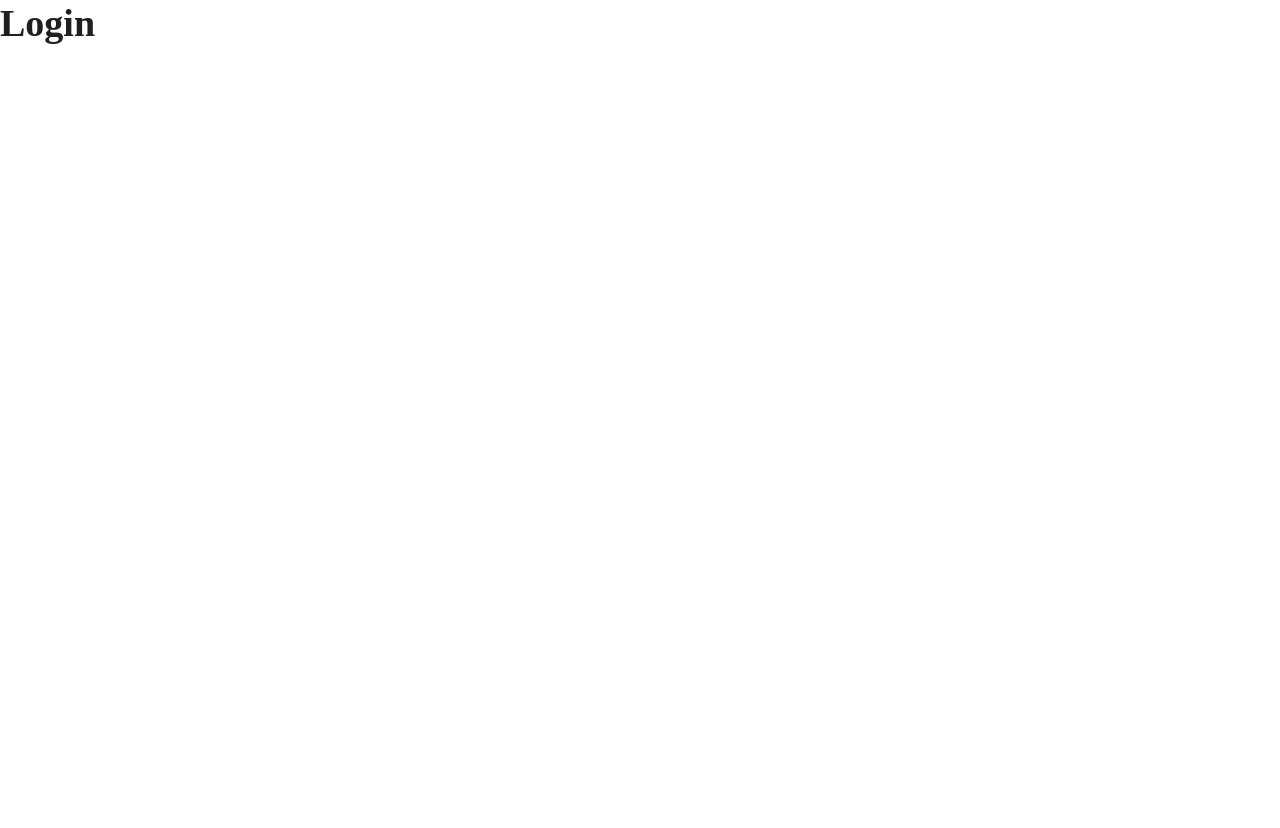
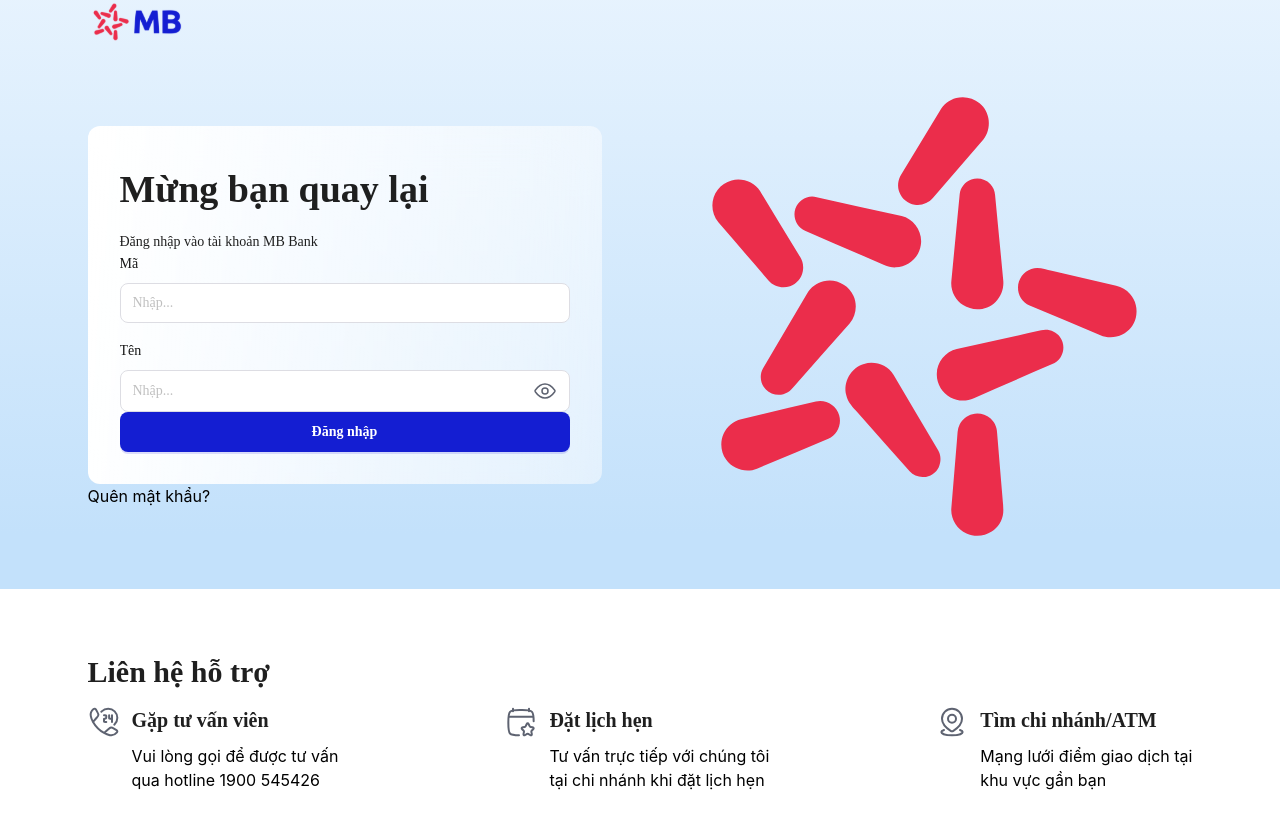
Before and after one commit to chienvuong123/mtb-fe, a React (Vite) app: page /login in a window 1280 px wide. Shown: the top 828 px of the page. Before the commit the page ends 800 px from the top, so only its background shows below. Built offline with nearby package versions, Linux system fonts and the light colour scheme; a web font is replaced by a local one.

Commit message:
feat: implement UI authen

```diff
--- a/src/assets/icons/index.ts
+++ b/src/assets/icons/index.ts
@@ -41,6 +41,7 @@ export { ReactComponent as TickCircle } from './tick-circle.svg';
 export { ReactComponent as WarningIcon } from './warning-2.svg';
 export { ReactComponent as LogoOpenIcon } from './logo_open.svg';
 export { ReactComponent as LogoCollapsed } from './logo_collapsed.svg';
+export { ReactComponent as LogoDisplay } from './display-logo.svg';
 export { ReactComponent as VectorIcon } from './vector.svg';
 export { ReactComponent as PlusIcon } from './plus.svg';
 export { ReactComponent as HelpCircleIcon } from './help-circle.svg';
--- /dev/null
+++ b/src/components/atoms/a-input-password/AInputPassword.tsx
@@ -0,0 +1,14 @@
+import { ViewIcon } from '@assets/icons';
+import { Input, type InputProps } from 'antd';
+import React, { useCallback } from 'react';
+
+const AInputPassword: React.FC<InputProps> = ({ ...props }) => {
+  const iconRender = useCallback(
+    (visible: boolean) => (visible ? <ViewIcon /> : <ViewIcon />),
+    [],
+  );
+
+  return <Input.Password iconRender={iconRender} {...props} />;
+};
+
+export default AInputPassword;
--- /dev/null
+++ b/src/components/atoms/a-input-password/index.ts
@@ -0,0 +1 @@
+export { default as AInputPassword } from './AInputPassword';
--- a/src/components/atoms/index.ts
+++ b/src/components/atoms/index.ts
@@ -2,6 +2,7 @@ export * from './a-alert';
 export * from './a-button';
 export * from './a-input-area';
 export * from './a-input-otp';
+export * from './a-input-password';
 export * from './a-menu';
 export * from './a-select';
 export * from './a-tag';
--- a/src/hooks/useFormItems.tsx
+++ b/src/hooks/useFormItems.tsx
@@ -8,11 +8,12 @@ import {
   TimePicker,
   Upload,
   type GetProps,
+  type InputProps,
 } from 'antd';
 import React, { useMemo } from 'react';
 
 import clsx from 'clsx';
-import { AInputArea, ASelect } from '@components/atoms';
+import { AInputArea, AInputPassword, ASelect } from '@components/atoms';
 import { INPUT_TYPE, type TFormItem } from '@types';
 
 interface IFormItemsProps {
@@ -28,6 +29,7 @@ const formItemComponents: Record<INPUT_TYPE, FormItemComponent> = {
   [INPUT_TYPE.TEXT_AREA]: (props: GetProps<typeof AInputArea>) => (
     <AInputArea {...props} />
   ),
+  [INPUT_TYPE.PASSWORD]: (props: InputProps) => <AInputPassword {...props} />,
   [INPUT_TYPE.NUMBER]: (props: GetProps<typeof InputNumber>) => (
     <InputNumber {...props} controls={false} />
   ),
--- a/src/libs/antd/themeConfig.ts
+++ b/src/libs/antd/themeConfig.ts
@@ -36,6 +36,7 @@ const color = {
   ctError: '#e3171f',
   ct3: '#5E6371',
   ct4: '#667085',
+  ctLabelForm: '#161616',
   ctMenu: '#8A9298',
   ctWhite500: '#ffffff',
   ctInk300: '#42536d',
@@ -60,6 +61,7 @@ const theme: ThemeConfig = {
     blue6: color.cbg7,
     red1: color.cbg5,
     red6: color.red,
+    purple: color.purple,
     purple1: color.cbg1,
     colorPrimaryBg: color.cbg1,
   },
@@ -74,9 +76,9 @@ const theme: ThemeConfig = {
       colorBorder: color.cbInput,
       hoverBorderColor: color.cbInputHv,
       activeBorderColor: color.cbInputActive,
-      paddingInline: 16,
+      paddingInline: 12,
       paddingBlock: 8,
-      borderRadius: 4,
+      borderRadius: 8,
       activeShadow: '',
       fontSize: 14,
     },
@@ -159,6 +161,9 @@ const theme: ThemeConfig = {
       colorText: color.ct4,
       fontSize: 16,
     },
+    Form: {
+      labelColor: color.ctLabelForm,
+    },
   },
 };
 
--- a/src/pages/login/index.scss
+++ b/src/pages/login/index.scss
@@ -0,0 +1,25 @@
+.page-login {
+  height: 100%;
+  background: linear-gradient(180deg, #f7fbff -43.6%, #c3e1fb 90.54%);
+
+  .container {
+    max-width: 1105px;
+    margin: 0 auto;
+  }
+
+  .form-login {
+    border-radius: 12px;
+    padding: 40px 32px 32px;
+    background: linear-gradient(
+      93.19deg,
+      #ffffff 0.35%,
+      rgba(255, 255, 255, 0.5) 100.17%
+    );
+    backdrop-filter: blur(30px);
+  }
+}
+
+.footer-login {
+  max-width: 1105px;
+  margin: 64px auto 80px;
+}
--- a/src/pages/login/index.tsx
+++ b/src/pages/login/index.tsx
@@ -1,10 +1,117 @@
-import { Typography } from 'antd';
+import { Flex, Form, Typography } from 'antd';
 import './index.scss';
+import {
+  CalendarFavorite,
+  CustomerService,
+  Location09Icon,
+  LogoDisplay,
+  LogoOpenIcon,
+} from '@assets/icons';
+import useFormItems from '@hooks/useFormItems';
+import { AButton } from '@components/atoms';
+import { INPUT_TYPE, type TFormItem } from '@types';
 
 const { Title } = Typography;
 
+const items: TFormItem[] = [
+  {
+    type: INPUT_TYPE.TEXT,
+    label: 'Mã',
+    name: 'code',
+    inputProps: { title: 'Mã', placeholder: 'Nhập...', maxLength: 20 },
+    colProps: { span: 24, className: 'fw-500' },
+  },
+  {
+    type: INPUT_TYPE.PASSWORD,
+    label: 'Tên',
+    name: 'name',
+    inputProps: { placeholder: 'Nhập...', maxLength: 100, type: 'password' },
+    colProps: { span: 24, className: 'fw-500' },
+  },
+];
+
 const LoginPage = () => {
-  return <Title level={1}>Login</Title>;
+  const { formContent } = useFormItems({
+    formItems: items,
+    rowProps: { gutter: [14, 17] },
+  });
+
+  return (
+    <div>
+      <div className="page-login">
+        <div className="container">
+          <div>
+            <LogoOpenIcon />
+          </div>
+
+          <Flex align="center" justify="space-between">
+            <Flex vertical>
+              <Form className="form-login" layout="vertical">
+                <Title level={1}>Mừng bạn quay lại</Title>
+                <span>Đăng nhập vào tài khoản MB Bank</span>
+                {formContent}
+
+                <AButton className="w-full" color="purple" variant="solid">
+                  Đăng nhập
+                </AButton>
+              </Form>
+
+              <span>Quên mật khẩu?</span>
+            </Flex>
+
+            <LogoDisplay className="my-4" />
+          </Flex>
+        </div>
+      </div>
+
+      <div className="footer-login">
+        <Title level={2}>Liên hệ hỗ trợ</Title>
+
+        <Flex justify="space-between">
+          <Flex gap={12}>
+            <CustomerService className="h-32 w-32" />
+            <Flex vertical>
+              <Title level={4}>Gặp tư vấn viên</Title>
+
+              <span
+                dangerouslySetInnerHTML={{
+                  __html:
+                    'Vui lòng gọi để được tư vấn <br />qua hotline 1900 545426',
+                }}
+              />
+            </Flex>
+          </Flex>
+
+          <Flex gap={12}>
+            <CalendarFavorite className="h-32 w-32" />
+            <Flex vertical>
+              <Title level={4}>Đặt lịch hẹn</Title>
+
+              <span
+                dangerouslySetInnerHTML={{
+                  __html:
+                    'Tư vấn trực tiếp với chúng tôi<br />tại chi nhánh khi đặt lịch hẹn',
+                }}
+              />
+            </Flex>
+          </Flex>
+
+          <Flex gap={12}>
+            <Location09Icon className="h-32 w-32" />
+            <Flex vertical>
+              <Title level={4}>Tìm chi nhánh/ATM</Title>
+
+              <span
+                dangerouslySetInnerHTML={{
+                  __html: 'Mạng lưới điểm giao dịch tại<br />khu vực gần bạn',
+                }}
+              />
+            </Flex>
+          </Flex>
+        </Flex>
+      </div>
+    </div>
+  );
 };
 
 export default LoginPage;
--- a/src/styles/_variables.scss
+++ b/src/styles/_variables.scss
@@ -10,7 +10,7 @@ $breakpoints: (
   'sm': 576px,
   'md': 768px,
   'lg': 992px,
-  'xl': 1200px,
+  'xl': 1105px,
   'xxl': 1600px,
 );
 
--- a/src/types/formItem.types.ts
+++ b/src/types/formItem.types.ts
@@ -13,6 +13,7 @@ import type { TextAreaProps } from 'antd/lib/input';
 export enum INPUT_TYPE {
   TEXT,
   SELECT,
+  PASSWORD,
   DATE_PICKER,
   NUMBER,
   TEXT_AREA,
@@ -27,6 +28,10 @@ export type TBaseFormItem = FormItemProps & {
 export type TFormItem =
   | (TBaseFormItem & {
       type: INPUT_TYPE.TEXT;
+      inputProps?: InputProps;
+    })
+  | (TBaseFormItem & {
+      type: INPUT_TYPE.PASSWORD;
       inputProps?: InputProps;
     })
   | (TBaseFormItem & {
```
Also changed, not shown: src/hooks/useFormItems.type.ts (added, +57 -0 lines), src/assets/icons/display-logo.svg (added).
